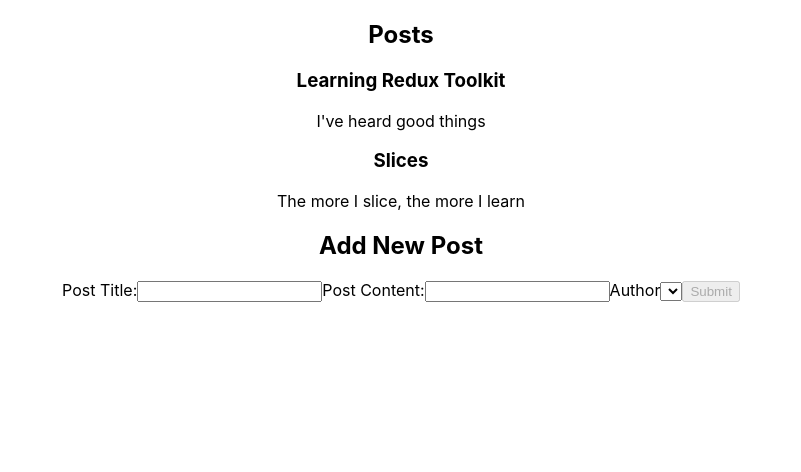
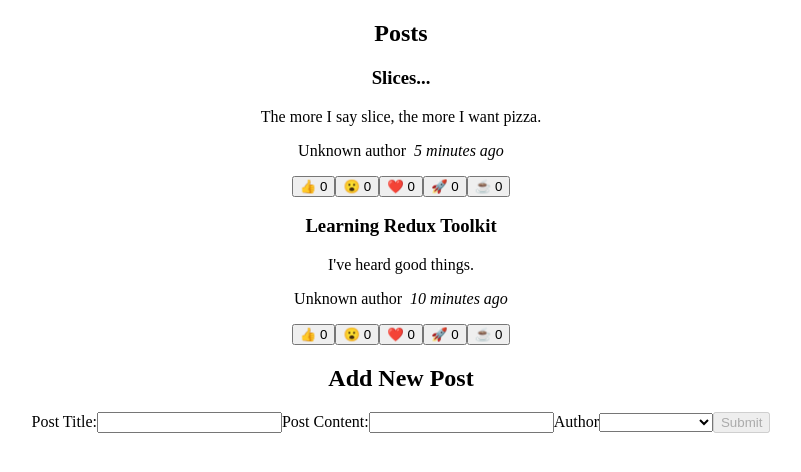
Before and after one commit to alimirhashimli1/redux-config, a React (Create React App) app: page / in a window 1280 px wide. Shown: the top 472 px of the page, without its empty margins (239-1040 px from the left). Built offline with nearby package versions, Linux system fonts and the light colour scheme.

Commit message:
finished the first part

```diff
--- a/src/features/AddPostsForm.js
+++ b/src/features/AddPostsForm.js
@@ -54,6 +54,7 @@
           onChange={(e) => setUserId(e.target.value)}
         >
           <option value=""></option>
+          {usersOptions}
         </select>
 
         <button type="button" onClick={onSavePostClicked} disabled={!canSave}>
--- a/src/features/PostsList.js
+++ b/src/features/PostsList.js
@@ -1,14 +1,26 @@
 import React from "react";
 import { useSelector } from "react-redux";
 import { selectAllPosts } from "./posts/postsSlice";
+import PostAuthor from "./posts/PostAuthor";
+import TimeAgo from "./posts/TimeAgo";
+import ReactionButtons from "./posts/ReactionButtons";
 
 const PostsList = () => {
   const posts = useSelector(selectAllPosts);
 
-  const renderedPosts = posts.map((post) => (
+  const orderedPosts = posts
+    .slice()
+    .sort((a, b) => b.date.localeCompare(a.date));
+
+  const renderedPosts = orderedPosts.map((post) => (
     <article key={post.id}>
       <h3>{post.title}</h3>
       <p>{post.content.substring(0, 100)}</p>
+      <p>
+        <PostAuthor userId={post.userId} />
+        <TimeAgo timestamp={post.date} />
+      </p>
+      <ReactionButtons post={post} />
     </article>
   ));
 
--- a/src/features/posts/PostAuthor.js
+++ b/src/features/posts/PostAuthor.js
@@ -2,9 +2,12 @@
 import { useSelector } from "react-redux";
 import { selectAllUsers } from "../users/usersSlice";
 
-const PostAuthor = () => {
+const PostAuthor = ({ userId }) => {
   const users = useSelector(selectAllUsers);
-  return <div>PostAuthor</div>;
+
+  const author = users.find((user) => user.id === userId);
+
+  return <span>{author ? author.name : "Unknown author"}</span>;
 };
 
 export default PostAuthor;
--- /dev/null
+++ b/src/features/posts/ReactionButtons.js
@@ -0,0 +1,33 @@
+import { useDispatch } from "react-redux";
+import { reactionAdded } from "./postsSlice";
+
+const reactionEmoji = {
+  thumbsUp: "👍",
+  wow: "😮",
+  heart: "❤️",
+  rocket: "🚀",
+  coffee: "☕",
+};
+
+const ReactionButtons = ({ post }) => {
+  const dispatch = useDispatch();
+
+  const reactionButtons = Object.entries(reactionEmoji).map(([name, emoji]) => {
+    return (
+      <button
+        key={name}
+        type="button"
+        className="reactionButton"
+        onClick={() =>
+          dispatch(reactionAdded({ postId: post.id, reaction: name }))
+        }
+      >
+        {emoji} {post.reactions[name]}
+      </button>
+    );
+  });
+
+  return <div>{reactionButtons}</div>;
+};
+
+export default ReactionButtons;
--- /dev/null
+++ b/src/features/posts/TimeAgo.js
@@ -0,0 +1,20 @@
+import { parseISO, formatDistanceToNow } from "date-fns";
+
+import React from "react";
+
+const TimeAgo = ({ timestamp }) => {
+  let timeAgo = "";
+  if (timestamp) {
+    const date = parseISO(timestamp);
+    const timePeriod = formatDistanceToNow(date);
+    timeAgo = `${timePeriod} ago`;
+  }
+
+  return (
+    <span>
+      &nbsp; <i>{timeAgo}</i>
+    </span>
+  );
+};
+
+export default TimeAgo;
--- a/src/features/posts/postsSlice.js
+++ b/src/features/posts/postsSlice.js
@@ -1,12 +1,32 @@
 import { createSlice, nanoid } from "@reduxjs/toolkit";
-
+import { sub } from "date-fns";
 const initialState = [
   {
     id: "1",
     title: "Learning Redux Toolkit",
-    content: "I've heard good things",
+    content: "I've heard good things.",
+    date: sub(new Date(), { minutes: 10 }).toISOString(),
+    reactions: {
+      thumbsUp: 0,
+      wow: 0,
+      heart: 0,
+      rocket: 0,
+      coffee: 0,
+    },
   },
-  { id: "2", title: "Slices", content: "The more I slice, the more I learn" },
+  {
+    id: "2",
+    title: "Slices...",
+    content: "The more I say slice, the more I want pizza.",
+    date: sub(new Date(), { minutes: 5 }).toISOString(),
+    reactions: {
+      thumbsUp: 0,
+      wow: 0,
+      heart: 0,
+      rocket: 0,
+      coffee: 0,
+    },
+  },
 ];
 
 const postsSlice = createSlice({
@@ -23,14 +43,31 @@
             id: nanoid(),
             title,
             content,
+            date: new Date().toISOString(),
             userId,
+            reactions: {
+              thumbsUp: 0,
+              wow: 0,
+              heart: 0,
+              rocket: 0,
+              coffee: 0,
+            },
           },
         };
       },
+    },
+    reactionAdded(state, action) {
+      const { postId, reaction } = action.payload;
+      const existingPost = state.find((post) => post.id === postId);
+      if (existingPost) {
+        existingPost.reactions[reaction]++;
+      }
     },
   },
 });
 
 export const selectAllPosts = (state) => state.posts;
-export const { postsAdded } = postsSlice.actions;
+
+export const { postsAdded, reactionAdded } = postsSlice.actions;
+
 export default postsSlice.reducer;
--- a/src/index.css
+++ b/src/index.css
@@ -1,13 +1,13 @@
-body {
+b ody {
   margin: 0;
-  font-family: -apple-system, BlinkMacSystemFont, 'Segoe UI', 'Roboto', 'Oxygen',
-    'Ubuntu', 'Cantarell', 'Fira Sans', 'Droid Sans', 'Helvetica Neue',
+  font-family: -apple-system, BlinkMacSystemFont, "Segoe UI", "Roboto", "Oxygen",
+    "Ubuntu", "Cantarell", "Fira Sans", "Droid Sans", "Helvetica Neue",
     sans-serif;
   -webkit-font-smoothing: antialiased;
   -moz-osx-font-smoothing: grayscale;
 }
 
 code {
-  font-family: source-code-pro, Menlo, Monaco, Consolas, 'Courier New',
+  font-family: source-code-pro, Menlo, Monaco, Consolas, "Courier New",
     monospace;
 }
```
